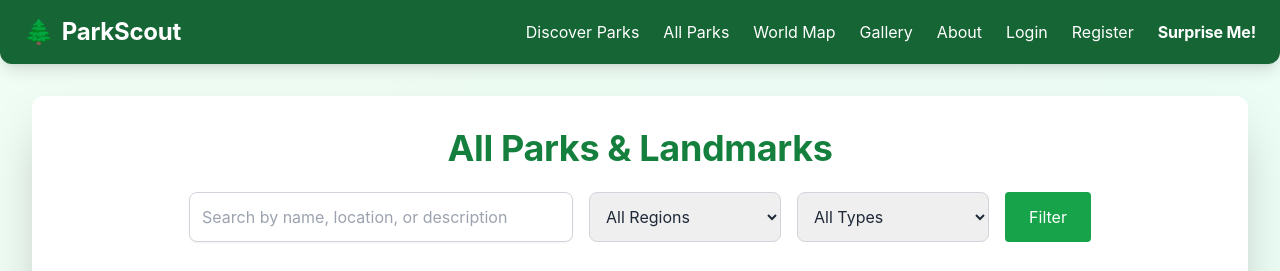
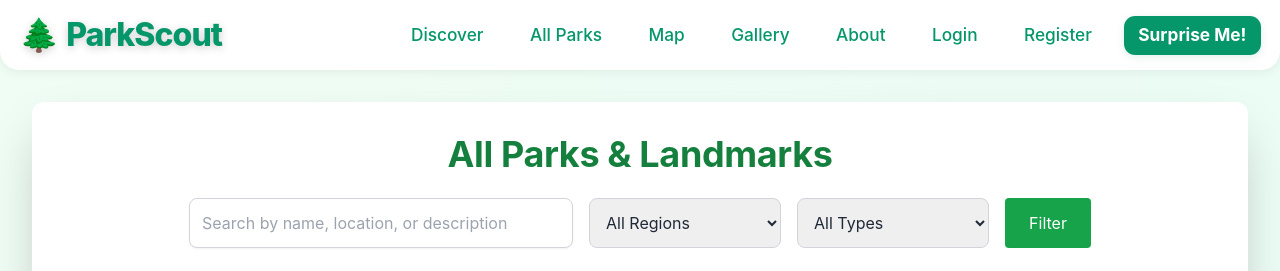
Before and after one commit to thomas1424/park-scout, a Flask app: page /parks in a window 1280 px wide. Shown: the top 271 px of the page. Run offline with Flask 2, Linux system fonts and the light colour scheme; some libraries are stand-ins or nearby versions.

Commit message:
feat: Enhance park liking functionality with improved button styles and intro animation

```diff
--- a/national_park_recommender/app.py
+++ b/national_park_recommender/app.py
@@ -196,16 +196,13 @@ def like_park(park_id):
     try:
         if not current_user.liked_parks:
             current_user.liked_parks = []
-
         park = get_park_by_id(park_id)
         if not park:
             return jsonify({'status': 'error', 'message': 'Park not found'}), 404
-
         if park_id not in current_user.liked_parks:
             current_user.liked_parks.append(park_id)
         else:
             current_user.liked_parks.remove(park_id)
-
         db.session.commit()
         return jsonify({
             'status': 'liked' if park_id in current_user.liked_parks else 'unliked',
--- a/national_park_recommender/static/css/styles.css
+++ b/national_park_recommender/static/css/styles.css
@@ -427,6 +427,9 @@ body.dark .custom-checkbox-label:hover {
     align-items: center;
     justify-content: center;
     box-shadow: 0 2px 8px #05966911;
+    min-width: 2.5em;
+    min-height: 2.5em;
+    touch-action: manipulation;
 }
 .like-button .fa-heart {
     font-size: 1.4em;
@@ -519,3 +522,11 @@ body.dark .navbar .navbar-link.surprise:hover {
     background: #059669;
     color: #fff;
 }
+
+@media (max-width: 600px) {
+    .navbar { flex-direction: column; align-items: flex-start; }
+    .navbar .navbar-links { flex-direction: column; width: 100%; }
+    .navbar .navbar-link { width: 100%; text-align: left; }
+    .like-button { min-width: 2.2em; min-height: 2.2em; }
+    .park-card { border-radius: 0.8rem; }
+}
--- a/national_park_recommender/templates/base.html
+++ b/national_park_recommender/templates/base.html
@@ -46,28 +46,122 @@
         .dark .hover\:text-blue-600:hover { color: #38bdf8 !important; }
         .dark .hover\:text-purple-300:hover { color: #a78bfa !important; }
         .dark .hover\:text-gray-700:hover { color: #d1d5db !important; }
+        /* Intro animation styles */
+        #intro-overlay {
+            position: fixed;
+            inset: 0;
+            background: linear-gradient(120deg, #059669 0%, #10b981 100%);
+            z-index: 9999;
+            display: flex;
+            align-items: center;
+            justify-content: center;
+            transition: opacity 0.8s cubic-bezier(.4,0,.2,1);
+        }
+        #intro-logo {
+            font-size: 4rem;
+            font-weight: 900;
+            color: #fff;
+            background: linear-gradient(90deg, #fff 60%, #bbf7d0 100%);
+            -webkit-background-clip: text;
+            -webkit-text-fill-color: transparent;
+            background-clip: text;
+            opacity: 1;
+            transition: all 0.8s cubic-bezier(.4,0,.2,1);
+        }
+        #intro-overlay.hide {
+            opacity: 0;
+            pointer-events: none;
+        }
+        #intro-logo.move-corner {
+            position: fixed;
+            top: 1.1rem;
+            left: 1.2rem;
+            font-size: 2rem;
+            z-index: 10000;
+            transition: all 0.8s cubic-bezier(.4,0,.2,1);
+        }
+        /* Navbar styles */
+        .navbar {
+            background: #fff;
+            box-shadow: 0 2px 12px #0001;
+            border-radius: 0 0 1.2rem 1.2rem;
+            padding: 0.7rem 1.2rem;
+            display: flex;
+            align-items: center;
+            justify-content: space-between;
+            position: relative;
+            z-index: 10;
+        }
+        .navbar .navbar-brand {
+            font-size: 2rem;
+            font-weight: 800;
+            letter-spacing: -0.03em;
+            color: #059669;
+            display: flex;
+            align-items: center;
+            gap: 0.5rem;
+            transition: color 0.2s;
+        }
+        .navbar .navbar-links {
+            display: flex;
+            gap: 1.1rem;
+            align-items: center;
+        }
+        .navbar .navbar-link {
+            color: #059669;
+            font-weight: 500;
+            font-size: 1.08rem;
+            padding: 0.4rem 0.9rem;
+            border-radius: 0.7rem;
+            transition: background 0.18s, color 0.18s;
+            text-decoration: none;
+        }
+        .navbar .navbar-link:hover, .navbar .navbar-link.active {
+            background: #e6f9f0;
+            color: #047857;
+        }
+        .navbar .navbar-link.surprise {
+            background: #059669;
+            color: #fff;
+            font-weight: 700;
+        }
+        .navbar .navbar-link.surprise:hover {
+            background: #10b981;
+            color: #fff;
+        }
+        /* Responsive */
+        @media (max-width: 700px) {
+            .navbar { flex-direction: column; align-items: flex-start; padding: 0.7rem 0.7rem; }
+            .navbar .navbar-links { flex-wrap: wrap; gap: 0.5rem; }
+            .navbar .navbar-brand { font-size: 1.4rem; }
+        }
+        @media (max-width: 480px) {
+            .navbar .navbar-links { flex-direction: column; width: 100%; }
+            .navbar .navbar-link { width: 100%; text-align: left; }
+        }
     </style>
     {% block head_extra %}{% endblock %}
 </head>
 <body class="bg-gradient-to-br from-green-50 via-emerald-50 to-teal-50 text-gray-800 antialiased transition-colors duration-300">
-    <nav class="bg-green-800 text-white px-6 py-4 flex justify-between items-center shadow-lg rounded-b-xl">
-        <a href="{{ url_for('welcome') }}" class="text-2xl font-bold flex items-center gap-2 hover:text-green-200 transition">
-            <span>🌲</span> ParkScout
-        </a>
-        <div class="flex gap-4 md:gap-6 items-center">
-            <a href="{{ url_for('index') }}" class="hover:text-green-200 transition">Discover Parks</a>
-            <a href="{{ url_for('parks') }}" class="hover:text-green-200 transition">All Parks</a>
-            <a href="{{ url_for('map_page') }}" class="hover:text-green-200 transition">World Map</a>
-            <a href="{{ url_for('gallery') }}" class="hover:text-green-200 transition">Gallery</a>
-            <a href="{{ url_for('about') }}" class="hover:text-green-200 transition">About</a>
+    <div id="intro-overlay">
+        <span id="intro-logo"><span style="font-size:1.2em;">🌲</span> ParkScout</span>
+    </div>
+    <nav class="navbar">
+        <a href="{{ url_for('welcome') }}" class="navbar-brand" id="navbar-logo"><span>🌲</span> ParkScout</a>
+        <div class="navbar-links">
+            <a href="{{ url_for('index') }}" class="navbar-link">Discover</a>
+            <a href="{{ url_for('parks') }}" class="navbar-link">All Parks</a>
+            <a href="{{ url_for('map_page') }}" class="navbar-link">Map</a>
+            <a href="{{ url_for('gallery') }}" class="navbar-link">Gallery</a>
+            <a href="{{ url_for('about') }}" class="navbar-link">About</a>
             {% if current_user.is_authenticated %}
-                <a href="{{ url_for('profile') }}" class="hover:text-green-200 transition">Profile</a>
-                <a href="{{ url_for('logout') }}" class="hover:text-green-200 transition">Logout</a>
+                <a href="{{ url_for('profile') }}" class="navbar-link">Profile</a>
+                <a href="{{ url_for('logout') }}" class="navbar-link">Logout</a>
             {% else %}
-                <a href="{{ url_for('login') }}" class="hover:text-green-200 transition">Login</a>
-                <a href="{{ url_for('register') }}" class="hover:text-green-200 transition">Register</a>
+                <a href="{{ url_for('login') }}" class="navbar-link">Login</a>
+                <a href="{{ url_for('register') }}" class="navbar-link">Register</a>
             {% endif %}
-            <a href="#" onclick="window.location.href='/random_park';return false;" class="hover:text-purple-300 transition font-bold">Surprise Me!</a>
+            <a href="#" onclick="window.location.href='/random_park';return false;" class="navbar-link surprise">Surprise Me!</a>
         </div>
     </nav>
 
@@ -130,6 +224,17 @@
         // On load, set dark mode if user previously enabled it
         if (localStorage.getItem('darkMode') === '1') setDarkMode(true);
     </script>
+    <script>
+        // Intro animation: logo appears in center, then animates to navbar
+        window.addEventListener('DOMContentLoaded', () => {
+            setTimeout(() => {
+                document.getElementById('intro-logo').classList.add('move-corner');
+            }, 900);
+            setTimeout(() => {
+                document.getElementById('intro-overlay').classList.add('hide');
+            }, 1800);
+        });
+    </script>
     <script src="{{ url_for('static', filename='js/script.js') }}"></script>
     {% block scripts %}{% endblock %}
 </body>
```
Also changed, not shown: national_park_recommender/templates/index.html (+17 -2 lines), national_park_recommender/instance/parkscout.db.
